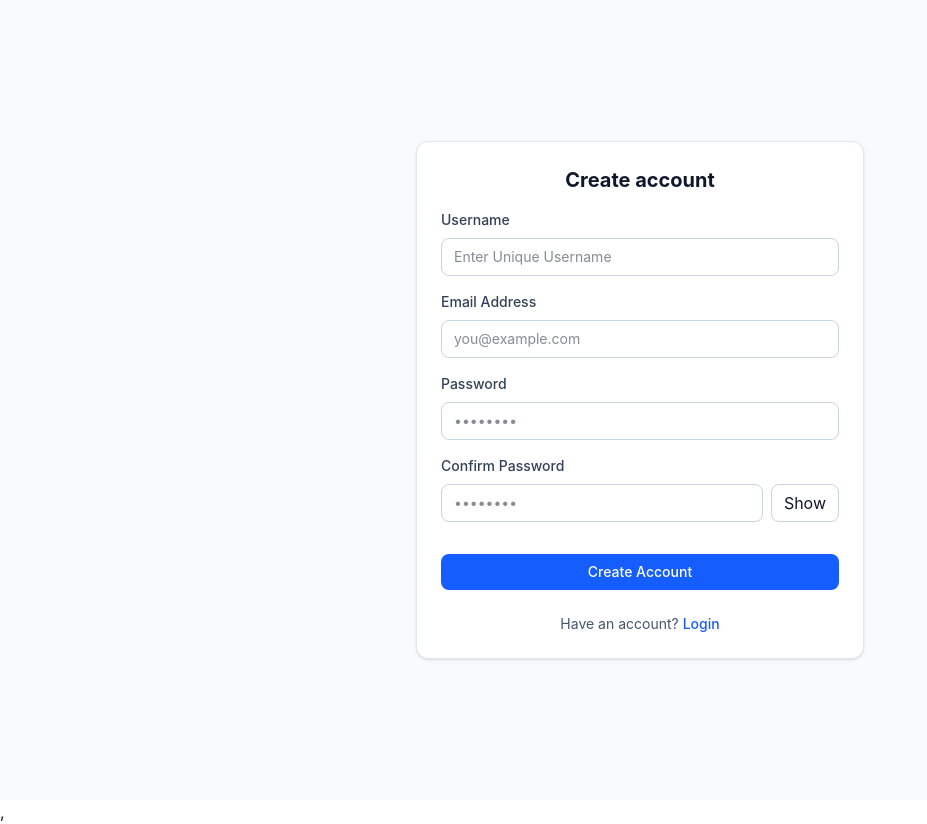
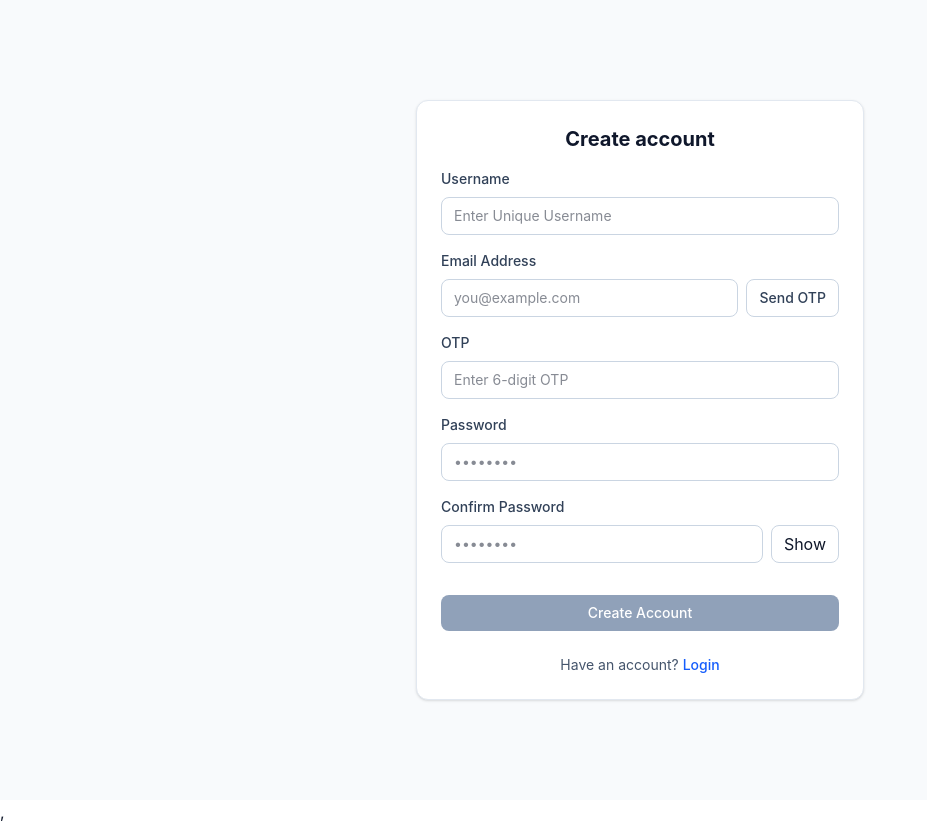
Before and after one commit to rajasekhargeddam/intern, a React (Vite) app: page /auth/signup in a window 1280 px wide. Shown: the whole page, without its empty margins (0-927 px from the left). Built offline with nearby package versions, Linux system fonts and the light colour scheme.

Commit message:
otp verification for signup

```diff
--- a/src/pages/SignUp.tsx
+++ b/src/pages/SignUp.tsx
@@ -1,9 +1,11 @@
-import { useState, type FormEvent , useContext} from "react";
+import { useState, useEffect, type FormEvent, useContext } from "react";
 import { useNavigate, Link } from "react-router-dom";
 import type { SignupRequest } from "../types";
 import { UserContext } from "../context/UserContext";
-import { signupUser } from "../services/auth";
+import { sendOtp, signupUser } from "../services/auth";
 import { notifySuccess } from "../utils/toast";
+
+const RESEND_COOLDOWN_SECONDS = 30;
 
 const SignUp = () => {
   const { login } = useContext(UserContext);
@@ -11,25 +13,80 @@ const SignUp = () => {
   const [email, setEmail] = useState("");
   const [password, setPassword] = useState("");
   const [confirmPassword, setConfirmPassword] = useState("");
+  const [otp, setOtp] = useState("");
   const [isLoading, setIsLoading] = useState(false);
+  const [isSendingOtp, setIsSendingOtp] = useState(false);
+  const [cooldown, setCooldown] = useState(0);
+  const [otpMessage, setOtpMessage] = useState<string | null>(null);
   const [error, setError] = useState<string | null>(null);
   const [toggleShowPassword, setToggleShowPassword] = useState(false);
 
   const navigate = useNavigate();
+
+  useEffect(() => {
+    if (cooldown <= 0) return;
+
+    const timer = setTimeout(() => {
+      setCooldown((value) => value - 1);
+    }, 1000);
+
+    return () => clearTimeout(timer);
+  }, [cooldown]);
+
+  const handleSendOtp = async () => {
+    setError(null);
+    setOtpMessage(null);
+
+    if (!email.trim()) {
+      setError("Please enter your email before requesting OTP");
+      return;
+    }
+
+    if (cooldown > 0) {
+      return;
+    }
+
+    setIsSendingOtp(true);
+
+    try {
+      const data = await sendOtp(email.trim());
+      // Old OTP is replaced on the backend; clear typed OTP so user enters the new one.
+      setOtp("");
+      setOtpMessage(data.message || "OTP sent to email");
+      setCooldown(RESEND_COOLDOWN_SECONDS);
+      notifySuccess(data.message || "OTP sent to email");
+    } catch (err) {
+      const errorMessage =
+        err instanceof Error ? err.message : "Failed to send OTP";
+      setError(errorMessage);
+    } finally {
+      setIsSendingOtp(false);
+    }
+  };
 
   const handleSubmit = async (event: FormEvent<HTMLFormElement>) => {
     event.preventDefault();
     setError(null);
     setIsLoading(true);
 
-    // Basic validation
-    if (!username || !email || !password) {
-      setError("Please fill in all fields");
+    if (!username || !email || !password || !otp) {
+      setError("Please fill in all fields including OTP");
       setIsLoading(false);
       return;
     }
 
-    const signupData: SignupRequest = {username, email, password };
+    if (otp.trim().length !== 6) {
+      setError("Please enter the 6-digit OTP");
+      setIsLoading(false);
+      return;
+    }
+
+    const signupData: SignupRequest = {
+      username,
+      email,
+      password,
+      otp: otp.trim(),
+    };
 
     try {
       if (password !== confirmPassword) {
@@ -38,11 +95,14 @@ const SignUp = () => {
 
       const resData = await signupUser(signupData);
 
-      notifySuccess("Profile created successfully")
+      notifySuccess("Profile created successfully");
       setEmail("");
       setPassword("");
       setUsername("");
       setConfirmPassword("");
+      setOtp("");
+      setOtpMessage(null);
+      setCooldown(0);
       login(resData.user);
       navigate("/", {
         replace: true,
@@ -56,6 +116,10 @@ const SignUp = () => {
     }
   };
 
+  const canSendOtp = !isLoading && !isSendingOtp && cooldown === 0;
+  const canSubmit =
+    !isLoading && !isSendingOtp && otp.trim().length === 6;
+
   return (
     <div className="flex min-h-screen items-center justify-center bg-slate-50 p-4">
       <div className="w-full max-w-md">
@@ -68,7 +132,7 @@ const SignUp = () => {
             <div>
               <label
                 htmlFor="username"
-                className="block text-sm font-medium text-slate-700 mb-2"
+                className="mb-2 block text-sm font-medium text-slate-700"
               >
                 Username
               </label>
@@ -79,32 +143,79 @@ const SignUp = () => {
                 onChange={(event) => setUsername(event.target.value)}
                 placeholder="Enter Unique Username"
                 className="w-full rounded-lg border border-slate-300 px-3 py-2 text-sm outline-none focus:border-blue-500 focus:ring-1 focus:ring-blue-100"
-                disabled={isLoading}
+                disabled={isLoading || isSendingOtp}
               />
             </div>
 
             <div>
               <label
                 htmlFor="email"
-                className="block text-sm font-medium text-slate-700 mb-2"
+                className="mb-2 block text-sm font-medium text-slate-700"
               >
                 Email Address
               </label>
+              <div className="flex gap-2">
+                <input
+                  id="email"
+                  type="email"
+                  value={email}
+                  onChange={(event) => setEmail(event.target.value)}
+                  placeholder="you@example.com"
+                  className="min-w-0 flex-1 rounded-lg border border-slate-300 px-3 py-2 text-sm outline-none focus:border-blue-500 focus:ring-1 focus:ring-blue-100"
+                  disabled={isLoading || isSendingOtp}
+                />
+                <button
+                  type="button"
+                  onClick={handleSendOtp}
+                  disabled={!canSendOtp}
+                  className="shrink-0 rounded-lg border border-slate-300 px-3 py-2 text-sm font-medium text-slate-700 hover:bg-slate-50 disabled:cursor-not-allowed disabled:bg-slate-100"
+                >
+                  {isSendingOtp
+                    ? "Sending..."
+                    : cooldown > 0
+                      ? `Resend in ${cooldown}s`
+                      : otpMessage
+                        ? "Resend OTP"
+                        : "Send OTP"}
+                </button>
+              </div>
+            </div>
+
+            <div>
+              <label
+                htmlFor="otp"
+                className="mb-2 block text-sm font-medium text-slate-700"
+              >
+                OTP
+              </label>
               <input
-                id="email"
-                type="email"
-                value={email}
-                onChange={(event) => setEmail(event.target.value)}
-                placeholder="you@example.com"
+                id="otp"
+                type="text"
+                inputMode="numeric"
+                autoComplete="one-time-code"
+                maxLength={6}
+                value={otp}
+                onChange={(event) => {
+                  const nextValue = event.target.value
+                    .replace(/\D/g, "")
+                    .slice(0, 6);
+                  setOtp(nextValue);
+                }}
+                placeholder="Enter 6-digit OTP"
                 className="w-full rounded-lg border border-slate-300 px-3 py-2 text-sm outline-none focus:border-blue-500 focus:ring-1 focus:ring-blue-100"
-                disabled={isLoading}
+                disabled={isLoading || isSendingOtp}
               />
+              {otpMessage && (
+                <p className="mt-1 text-sm font-medium text-green-700">
+                  {otpMessage}
+                </p>
+              )}
             </div>
 
             <div>
               <label
                 htmlFor="password"
-                className="block text-sm font-medium text-slate-700 mb-2"
+                className="mb-2 block text-sm font-medium text-slate-700"
               >
                 Password
               </label>
@@ -115,14 +226,14 @@ const SignUp = () => {
                 onChange={(event) => setPassword(event.target.value)}
                 placeholder="••••••••"
                 className="w-full rounded-lg border border-slate-300 px-3 py-2 text-sm outline-none focus:border-blue-500 focus:ring-1 focus:ring-blue-100"
-                disabled={isLoading}
+                disabled={isLoading || isSendingOtp}
               />
             </div>
 
             <div>
               <label
                 htmlFor="confirmPassword"
-                className="block text-sm font-medium text-slate-700 mb-2"
+                className="mb-2 block text-sm font-medium text-slate-700"
               >
                 Confirm Password
               </label>
@@ -134,11 +245,11 @@ const SignUp = () => {
                   onChange={(event) => setConfirmPassword(event.target.value)}
                   placeholder="••••••••"
                   className="w-full rounded-lg border border-slate-300 px-3 py-2 text-sm outline-none focus:border-blue-500 focus:ring-1 focus:ring-blue-100"
-                  disabled={isLoading}
+                  disabled={isLoading || isSendingOtp}
                 />
                 <button
                   type="button"
-                  className="rounded-lg border border-slate-300 outline-none px-3"
+                  className="rounded-lg border border-slate-300 px-3 outline-none"
                   onClick={() => {
                     setToggleShowPassword((value) => !value);
                   }}
@@ -150,7 +261,7 @@ const SignUp = () => {
 
             <button
               type="submit"
-              disabled={isLoading}
+              disabled={!canSubmit}
               className="mt-4 w-full rounded-lg bg-blue-600 py-2 text-sm font-medium text-white hover:bg-blue-700 disabled:cursor-not-allowed disabled:bg-slate-400"
             >
               {isLoading ? "Creating account..." : "Create Account"}
@@ -158,12 +269,12 @@ const SignUp = () => {
           </form>
 
           {error && (
-            <div>
-              <p className="text-red-700 text-sm font-medium">{error}</p>
+            <div className="mt-3">
+              <p className="text-sm font-medium text-red-700">{error}</p>
             </div>
           )}
 
-          <p className="text-center text-slate-600 text-sm mt-6">
+          <p className="mt-6 text-center text-sm text-slate-600">
             Have an account?{" "}
             <Link
               to="/auth/login"
--- a/src/services/auth.ts
+++ b/src/services/auth.ts
@@ -15,6 +15,27 @@ export const loginUser = async (loginData: LoginRequest): Promise<AuthSuccessRes
 
   if (!response.ok) {
     throw new Error(data.message || "Login failed");
+  }
+
+  return data;
+};
+
+export const sendOtp = async (
+  email: string,
+): Promise<{ success: boolean; message: string }> => {
+  const response = await fetch(`${BASE_URL}/auth/send-otp`, {
+    method: "POST",
+    headers: {
+      "Content-Type": "application/json",
+    },
+    credentials: "include",
+    body: JSON.stringify({ email }),
+  });
+
+  const data = await response.json();
+
+  if (!response.ok) {
+    throw new Error(data.message || "Failed to send OTP");
   }
 
   return data;
--- a/src/types.ts
+++ b/src/types.ts
@@ -48,6 +48,7 @@ export interface SignupRequest {
   username: string;
   email: string;
   password: string;
+  otp: string;
 }
 
 export interface Message {
```
